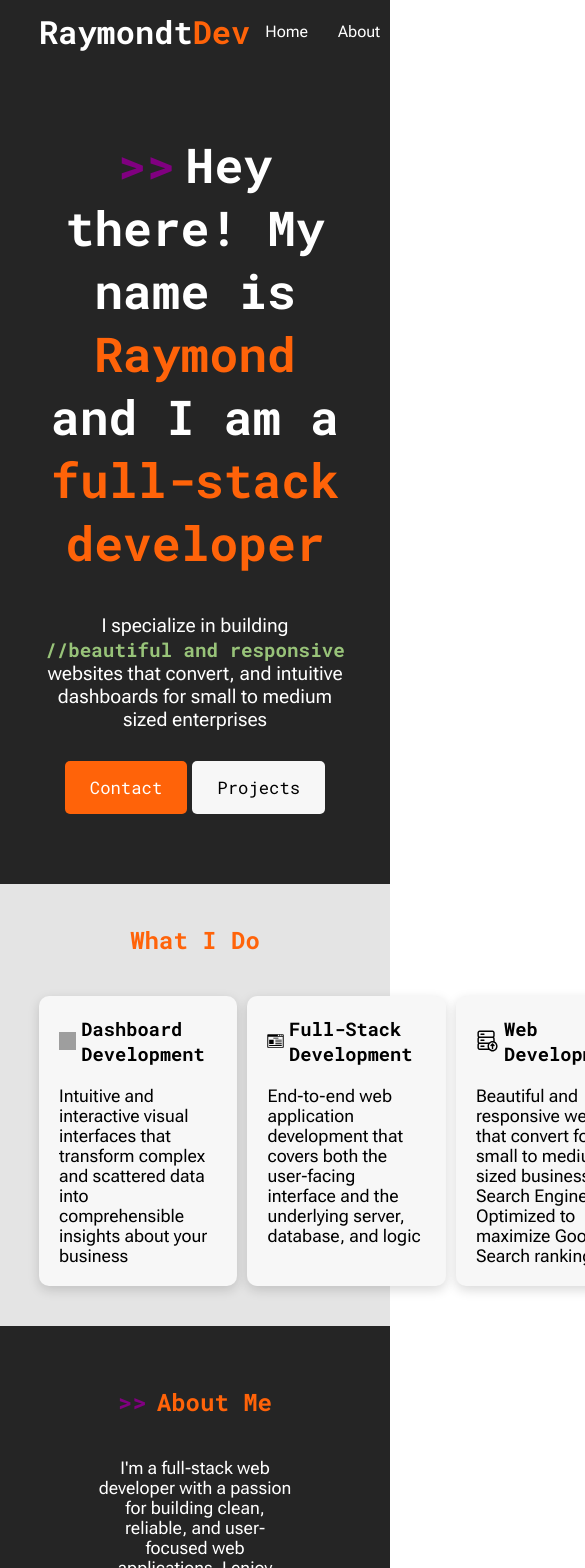
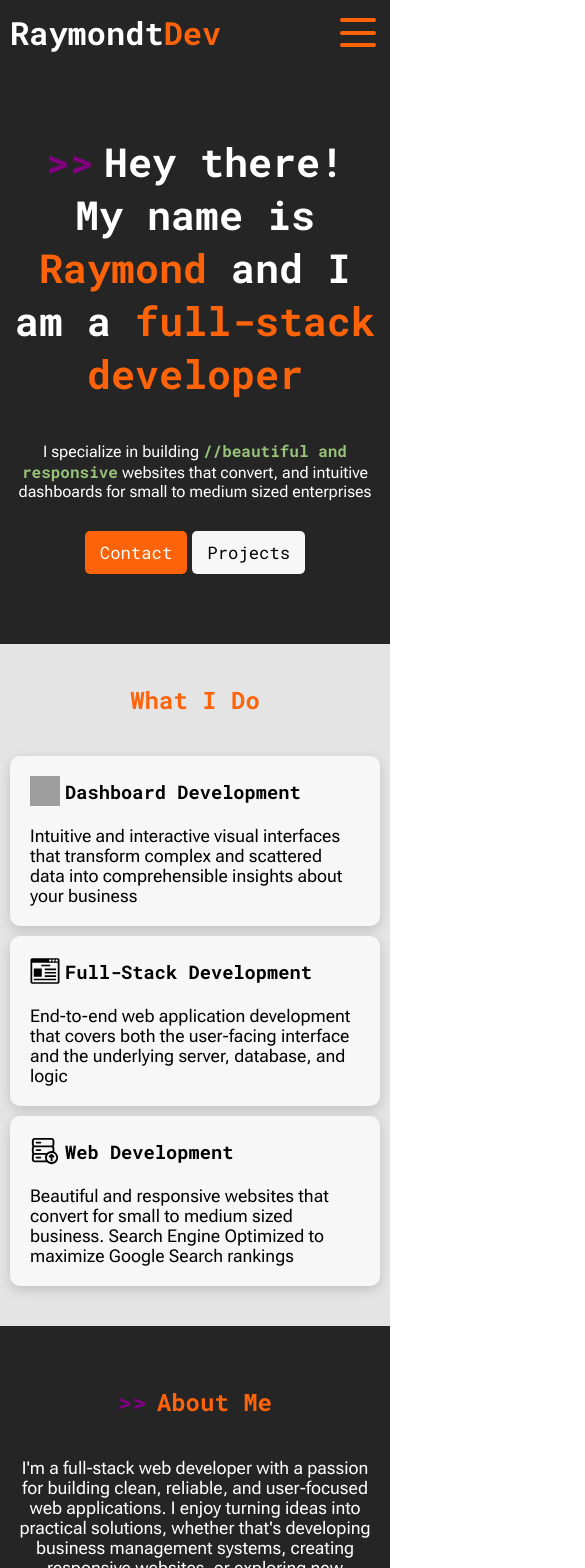
Before and after one commit to RaymondtDev/personal-portfolio, a Vue app in the folder client/: page / in a window 390 px wide. Shown: the top 1568 px of the page, 585 px wide, since content can reach past the window. Built offline with nearby package versions, Linux system fonts and the light colour scheme; grey boxes are pictures that could not be loaded.

Commit message:
responsive design

```diff
--- a/client/src/components/Footer.vue
+++ b/client/src/components/Footer.vue
@@ -35,6 +35,7 @@
     background-color: var(--primary-bg);
     padding-block: 70px;
     color: white;
+    width: 100svw;
 
     .footer-content {
       display: grid;
@@ -74,4 +75,22 @@
   li a:hover {
     color: var(--primary-color);
   }
+
+  @media screen and (max-width: 425px) {
+    .footer-section .footer-content {
+      grid-template-columns: repeat(1, 1fr);
+    }
+    .footer-section .footer-content div {
+      margin-bottom: 10px;
+    }
+
+    .logo {
+      text-align: center;
+    }
+
+    ul li {
+      padding-left: 20px;
+      padding-inline: 5px;
+    }
+  }
 </style>
--- a/client/src/components/Header.vue
+++ b/client/src/components/Header.vue
@@ -13,6 +13,11 @@
         <a href="#pricing" class="link">Pricing</a>
         <a href="#contact" class="link">Contact</a>
       </nav>
+      <div class="hamburger">
+        <span class="bar"></span>
+        <span class="bar"></span>
+        <span class="bar"></span>
+      </div>
     </div>
   </header>
 </template>
@@ -26,6 +31,7 @@
     width: 100%;
     padding-block: 10px;
     z-index: 10;
+    width: 100svw;
   }
 
   .nav-banner {
@@ -44,4 +50,30 @@
   .link:hover {
     color: var(--primary-color)
   }
+
+  .hamburger {
+    width: 45px;
+    aspect-ratio: 1;
+    display: none;
+    flex-direction: column;
+    align-items: center;
+    justify-content: space-evenly;
+    cursor: pointer;
+  }
+  .bar {
+    width: 80%;
+    height: .25em;
+    border-radius: 5px;
+    background-color: var(--primary-color);
+  }
+
+  @media screen and (max-width: 425px) {
+    .nav-banner > nav {
+      display: none;
+    }
+
+    .hamburger {
+      display: flex;
+    }
+  }
 </style>
--- a/client/src/components/ProjectCard.vue
+++ b/client/src/components/ProjectCard.vue
@@ -12,7 +12,7 @@ const props = defineProps({
     <figure>
       <img :src="thumbnail" alt="project thumbnail">
     </figure>
-    <div>
+    <div class="project-details">
       <h3>{{ title }}</h3>
       <div class="cta-btns">
         <a :href="liveLinkHref" target="blank" v-if="liveLink">
@@ -33,7 +33,7 @@ const props = defineProps({
   .project-card {
     display: grid;
     grid-template-rows: subgrid;
-    grid-row: span 2;
+    grid-row: span 3;
     background-color: var(--secondary-bg);
     padding: 10px;
     box-shadow: 0 4px 12px #00000027;
@@ -47,6 +47,12 @@ const props = defineProps({
       img {
         border-radius: 7px;
       }
+    }
+
+    .project-details {
+      grid-row: span 2;
+      display: grid;
+      grid-template-rows: subgrid;
     }
 
     .cta-btns {
--- a/client/src/hooks/useScrollReveal.ts
+++ b/client/src/hooks/useScrollReveal.ts
@@ -2,8 +2,10 @@ import { gsap } from "gsap";
 import { ScrollTrigger } from "gsap/ScrollTrigger";
 
 gsap.registerPlugin(ScrollTrigger);
+let mm = gsap.matchMedia();
 
 export function useScrollReveal(trigger: HTMLElement | null, targets: NodeListOf<Element> | any) {
+  mm.add("(min-width: 1024px)", () => {
     gsap.from(targets, {
       y: 50,
       opacity: 0,
@@ -18,4 +20,5 @@ export function useScrollReveal(trigger: HTMLElement | null, targets: NodeListOf
         once: true
       }
     })
+  })
 }
--- a/client/src/index.css
+++ b/client/src/index.css
@@ -29,6 +29,10 @@ html {
 
 body {
   font-family: var(--body-font);
+  width: 100svw;
+}
+#root {
+  width: 100svw;
 }
 
 h1, h2, h3, h4, h5, h6 {
@@ -96,7 +100,8 @@ input:focus,textarea:focus {
 
 .grid-container {
   display: grid;
-  grid-template-columns: [full-start] 1fr [content-start] min(80vw, 100%) [content-end] 1fr [full-end];
+  grid-template-columns: [full-start] 1fr [content-start] 80vw [content-end] 1fr [full-end];
+  width: 100%;
 
   & > * {
     grid-column: content;
@@ -110,3 +115,23 @@ input:focus,textarea:focus {
 .primary-cta {
   background-color: var(--primary-color);
 }
+
+@media screen and (max-width: 1024px) {
+  .grid-container {
+    grid-template-columns: [full-start] 1fr [content-start] 98% [content-end] 1fr [full-end];
+  }
+
+  button {
+    padding: 10px 15px;
+  }
+}
+
+@media screen and (max-width: 425px) {
+  .grid-container {
+    grid-template-columns: [full-start] 1fr [content-start] 100% [content-end] 1fr [full-end];
+  }
+
+  section, header, footer {
+    padding-inline: 10px;
+  }
+}
--- a/client/src/pages/Home.vue
+++ b/client/src/pages/Home.vue
@@ -230,7 +230,7 @@ onMounted(() => {
     .hero-title {
       margin-bottom: 40px;
       display: inline-block;
-      font-size: clamp(3rem, 5vw, 5rem);
+      font-size: clamp(2.5rem, 5vw, 5rem);
     }
     .hero-title::before {
       content: ">>";
@@ -244,7 +244,7 @@ onMounted(() => {
 
     .hero-subtitle {
       margin-bottom: 30px;
-      font-size: clamp(1.2rem, 2vw, 1.5rem);
+      font-size: clamp(1rem, 2vw, 1.5rem);
     }
 
     .hero-subtitle span {
@@ -295,7 +295,7 @@ onMounted(() => {
     }
 
     p {
-      width: min(50vw, 100%);
+      width: 50vw;
       margin-inline: auto;
       margin-bottom: 20px;
     }
@@ -320,7 +320,7 @@ onMounted(() => {
     .project-cards {
       display: grid;
       grid-template-columns: repeat(3, 1fr);
-      grid-template-rows: repeat(2, auto);
+      grid-template-rows: repeat(3, auto);
       gap: 10px;
     }
   }
@@ -364,7 +364,7 @@ onMounted(() => {
       background-color: var(--secondary-bg);
       padding: 15px 30px;
       border-radius: var(--card-rds);
-      width: min(60vw, 90vw);
+      width: 60vw;
       margin-inline: auto;
       box-shadow: 0 4px 12px #00000027;
 
@@ -386,4 +386,27 @@ onMounted(() => {
       }
     }
   }
+
+  @media screen and (max-width: 1024px) {
+    .contact-section .form-container {
+      width: 95vw;
+      padding: 10px;
+    }
+    .contact-section .form-container form div {
+      flex-direction: column;
+    }
+  }
+
+  @media screen and (max-width: 425px) {
+    .services-section > .service-cards, .projects-section > .project-cards, .pricing-section > .pricing-cards {
+      grid-template-columns: repeat(1, 1fr);
+    }
+
+    .about-section .skill-icons {
+      gap: 5px;
+    }
+    .about-section p {
+      width: 100%;
+    }
+  }
 </style>
```
Lines whose indentation alone changed are shown as unchanged.
